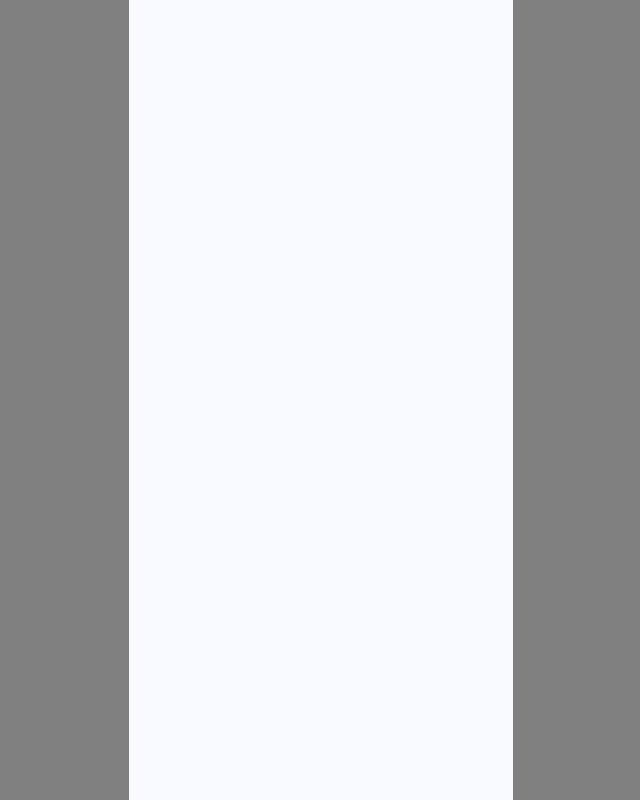
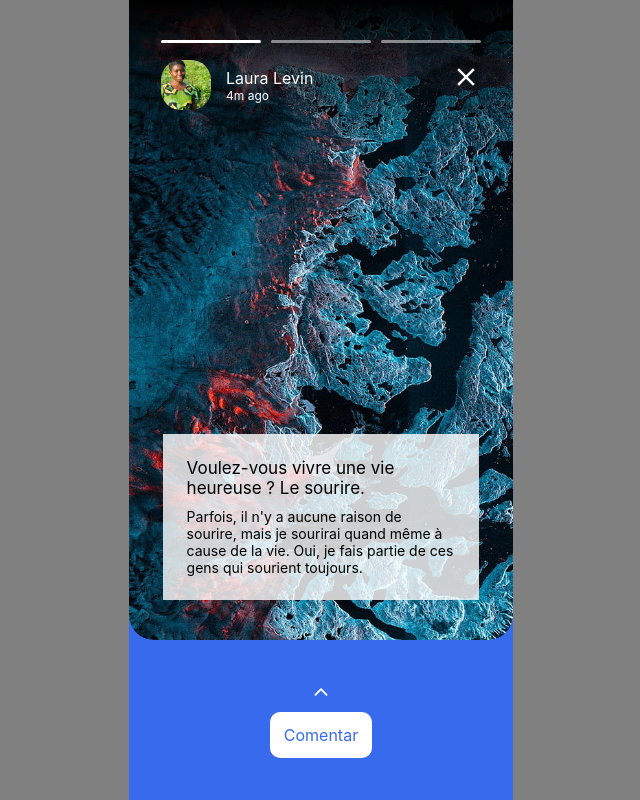
Before and after one commit to Diegocndd/francile, a React (Create React App) app: page /stories in a window 1280 px wide. Before the commit this address had no page. Shown: the whole page, without its empty margins (319-959 px from the left). Built offline with nearby package versions, Linux system fonts and the light colour scheme.

Commit message:
Criada a tela de stories

```diff
--- a/src/App.js
+++ b/src/App.js
@@ -10,6 +10,7 @@ import {
 import Onboarding from "./pages/Onboarding";
 import Login from "./pages/Login";
 import Feed from "./pages/Feed";
+import Storyview from './pages/Storyview';
 
 function App() {
   return (
@@ -20,6 +21,7 @@ function App() {
                 <Route exact path='/' element={<Onboarding />} />
                 <Route exact path='/login' element={<Login />} />
                 <Route exact path='/feed' element={<Feed />} />
+                <Route exact path='/stories' element={<Storyview />} />
             </Routes>
           </Router>
       </div>
--- a/src/pages/Feed/index.js
+++ b/src/pages/Feed/index.js
@@ -1,6 +1,7 @@
 import './styles.css';
 
 import { useState, useRef } from 'react';
+import { useNavigate } from 'react-router-dom';
 
 import techonologiePath from '../../assets/img/technologie.png';
 import architecturePath from '../../assets/img/architecture.png';
@@ -31,6 +32,8 @@ const categories = [
 ]
 
 const Feed = () => {
+  const navigate = useNavigate();
+
   return (
     <div>
       <div id='feed-container'>
@@ -45,7 +48,7 @@ const Feed = () => {
         <div id='stories-feed'>
           {stories.map(item => {
             return (
-                <div id='stories-container'>
+                <div id='stories-container' onClick={() => navigate('/stories')}>
                   <div style={{border: '3px solid #376aed', borderRadius: 25, padding: 3}}>
                     <div id='stories-person' style={{backgroundImage: `url(${item.path})`}} />
                   </div>
--- a/src/pages/Onboarding/index.js
+++ b/src/pages/Onboarding/index.js
@@ -37,8 +37,6 @@ const Onboarding = () => {
               ref={swiperRef}
               spaceBetween={50}
               slidesPerView={1}
-              onSlideChange={() => console.log('slide change')}
-              onSwiper={(swiper) => console.log(swiper)}
             >
                 <SwiperSlide className='slide-component'>
                   <p className='title-slider'>Lorem ipsum dolor sit amet, consectetur adipiscing elit</p>
--- /dev/null
+++ b/src/pages/Storyview/index.js
@@ -0,0 +1,60 @@
+import './styles.css';
+import 'swiper/css';
+
+import { useState, useRef } from 'react';
+import { useNavigate } from 'react-router-dom';
+
+import person3Path from '../../assets/img/person3.png';
+
+import backgroundStories from '../../assets/img/nature.jpg';
+
+import { IoMdClose } from 'react-icons/io';
+import { IoIosArrowUp } from 'react-icons/io';
+import { AiFillHeart } from 'react-icons/ai';
+
+const Storyview = () => {
+  const navigate = useNavigate();
+  const swiperRef = useRef(null);
+
+  return (
+    <div id='storyview-container'>
+      <div id='content-stories' style={{backgroundImage: `url(${backgroundStories})`}}>
+        <div id='gradient-stories' />
+        <div id='header-content-stories'>
+          <div id='progress-stories'>
+            <div className='mark-stories' />
+            <div className='mark-stories' style={{opacity: 0.5}} />
+            <div className='mark-stories' style={{opacity: 0.5}} />
+          </div>
+
+          <div style={{display: 'flex', flexDirection: 'row', alignItems: 'center', justifyContent: 'space-between'}}>
+            <div id='info-person'>
+              <div id='stories-person' style={{backgroundImage: `url(${person3Path})`}} />
+              <div id='user-data-stories'>
+                <p style={{color: 'white'}}>Laura Levin</p>
+                <p style={{color: 'white', fontSize: 12}}>4m ago</p>
+              </div>
+            </div>
+
+            <IoMdClose size={30} color='white' style={{cursor: 'pointer'}} onClick={() => navigate('/feed')}/>
+          </div>
+
+        </div>
+
+        <div id='text-stories'>
+          <p id='title-stories'>Voulez-vous vivre une vie heureuse ? Le sourire.</p>
+          <p id='content-text-stories'>Parfois, il n'y a aucune raison de sourire, mais je sourirai quand même à cause de la vie. Oui, je fais partie de ces gens qui sourient toujours.</p>
+        </div>
+      </div>
+
+      <div id='footer-stories'>
+        <IoIosArrowUp size={20} color='white' />
+        <div id='button-comment'>
+          <p id='comment-text'>Comentar</p>
+        </div>
+      </div>
+    </div>
+  )
+}
+
+export default Storyview;
--- /dev/null
+++ b/src/pages/Storyview/styles.css
@@ -0,0 +1,101 @@
+#storyview-container {
+    background-color: #376aed;
+    width: 100%;
+    height: 100%;
+}
+
+#content-stories {
+    border-bottom-left-radius: 25px;
+    border-bottom-right-radius: 25px;
+    height: calc(80vh - 80px);
+    width: 100%;
+    display: flex;
+    justify-content: space-between;
+    align-items: center;
+    flex-direction: column;
+    background-size: 500px;
+    background-repeat: no-repeat;
+    padding-bottom: 40px;
+    padding-top: 40px;
+}
+
+#footer-stories {
+    height: 20vh;
+    display: flex;
+    flex-direction: column;
+    justify-content: center;
+    align-items: center;
+}
+
+#progress-stories {
+    display: flex;
+    flex-direction: row;
+    width: 100%;
+}
+
+.mark-stories {
+    background-color: white;
+    width: 100px;
+    height: 3px;
+    border-radius: 3px;
+}
+
+.mark-stories:not(:first-child) {
+    margin-left: 10px;
+}
+
+#text-stories {
+    background-color: rgb(255, 255, 255, 0.8);
+    width: 70%;
+    padding: 24px;
+}
+
+#content-text-stories {
+    font-size: 14px;
+    margin-top: 10px;
+}
+
+#title-stories {
+    font-size: 17px;
+}
+
+#info-person {
+    display: flex;
+    flex-direction: row;
+    margin-top: 17px;
+}
+
+#user-data-stories {
+    margin-left: 15px;
+    display: flex;
+    flex-direction: column;
+    justify-content: center;
+}
+
+#gradient-stories {
+    background:linear-gradient(black, transparent);
+    position: absolute;
+    top: 0;
+    height: 160px;
+    width: 100%;
+    z-index: 1;
+}
+
+#header-content-stories {
+    z-index: 200;
+}
+
+#button-comment {
+    background-color: white;
+    width: 20%;
+    display: flex;
+    justify-content: center;
+    align-items: center;
+    padding: 13px;
+    border-radius: 10px;
+    margin-top: 10px;
+}
+
+#comment-text {
+    color: #376aed;
+}
```
Also changed, not shown: src/assets/img/nature.jpg (added).
